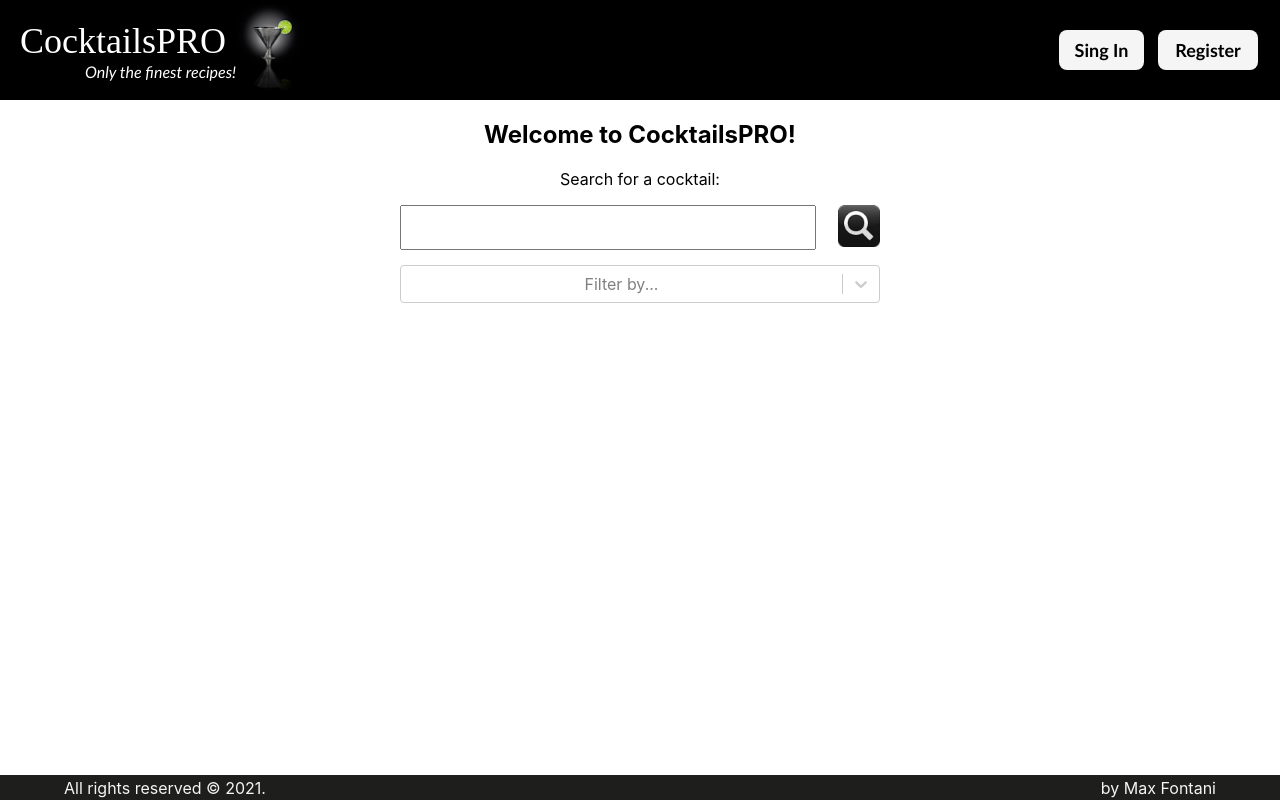
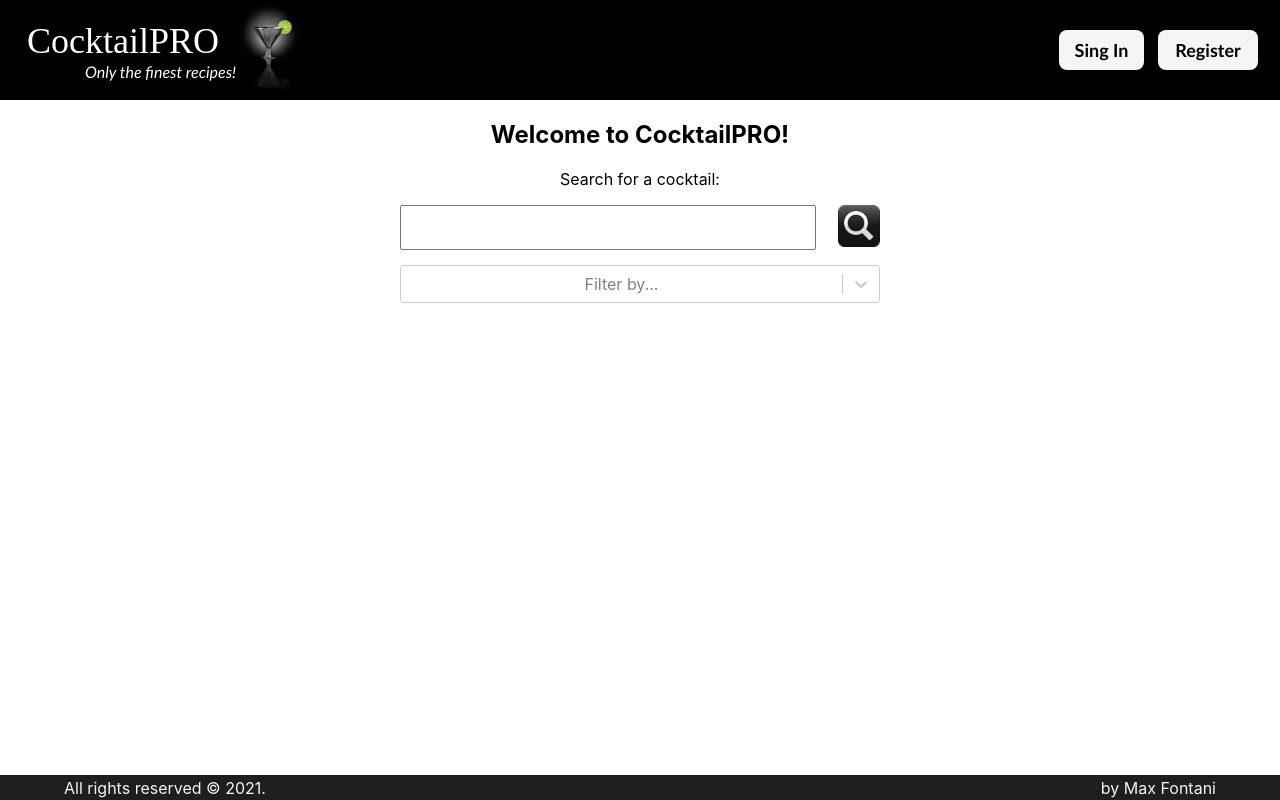
Before and after one commit to maxfontani/cocktail-pro, a React (Create React App) app: page / in a window 1280 px wide. Built offline with nearby package versions, Linux system fonts and the light colour scheme; a web font is replaced by a local one; what nope-validator would draw is missing.

Commit message:
optimize for static serve

```diff
--- a/src/components/Logo/Logo.tsx
+++ b/src/components/Logo/Logo.tsx
@@ -9,11 +9,11 @@ function Logo() {
     <div className={s.logoOuter}>
       <div className={s.info}>
         <Link className={s.link} to="/">
-          <p className={s.logo}>CocktailsPRO</p>
+          <p className={s.logo}>CocktailPRO</p>
         </Link>
         <span className={s.subtitle}>Only the finest recipes!</span>
       </div>
-      <img className={s.logoImg} src={logoImg} alt="CocktailsPRO" />
+      <img className={s.logoImg} src={logoImg} alt="CocktailPRO" />
     </div>
   );
 }
--- a/src/pages/Cocktails/CocktailHub/CocktailHub.tsx
+++ b/src/pages/Cocktails/CocktailHub/CocktailHub.tsx
@@ -17,6 +17,7 @@ function CocktailHub({ cocktails, search }: Props) {
 
   return (
     <div className={s.cardHubOuter}>
+      {cocktails.length ? (
         <div className={s.cardHub}>
           {cocktails.filter(filterFn).map((v) => (
             <Card
@@ -30,6 +31,9 @@ function CocktailHub({ cocktails, search }: Props) {
             />
           ))}
         </div>
+      ) : (
+        <h3>No cocktails found matching your search.</h3>
+      )}
     </div>
   );
 }
--- a/src/pages/Home/HomePage.tsx
+++ b/src/pages/Home/HomePage.tsx
@@ -10,7 +10,7 @@ function HomePage() {
 
   return (
     <div className={style}>
-      <h2>Welcome to CocktailsPRO!</h2>
+      <h2>Welcome to CocktailPRO!</h2>
       <p>Search for a cocktail:</p>
       <MainSearch getSuggestionsAsync={suggestCocktailsByName} />
       <MainFilter />
```
Also changed, not shown: package.json (+3 -5 lines). Lines whose indentation alone changed are shown as unchanged.
